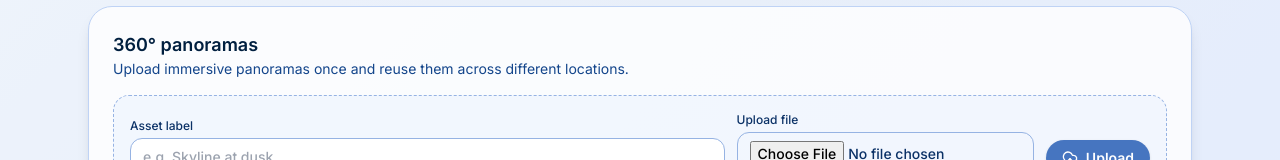
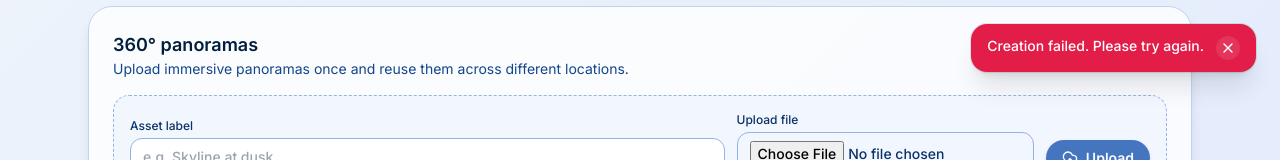
Before and after one commit to ESSADIKINE/mapP, a Next.js app in the folder map-platform-frontend/: page /settings in a window 1280 px wide. Both pictures are taken after typing "Sample", "Sample" into the empty fields and a click on the button "Add type". Shown: the part 592-752 px from the top of the page. Built offline with nearby package versions, Linux system fonts and the light colour scheme; no server answers.

Commit message:
Replace alerts with toast notifications

```diff
--- a/map-platform-frontend/app/layout.tsx
+++ b/map-platform-frontend/app/layout.tsx
@@ -1,7 +1,7 @@
 import type { Metadata } from 'next'
 import { Inter } from 'next/font/google'
 import './globals.css'
-import 'maplibre-gl/dist/maplibre-gl.css'
+import { ToastProvider } from '@/components/providers/ToastProvider'
 
 const inter = Inter({ subsets: ['latin'] })
 
@@ -17,7 +17,10 @@ export default function RootLayout({
 }) {
   return (
     <html lang="en">
-      <body className={inter.className}>{children}</body>
+      <body className={inter.className}>
+        <ToastProvider />
+        {children}
+      </body>
     </html>
   )
 }
--- a/map-platform-frontend/app/page.tsx
+++ b/map-platform-frontend/app/page.tsx
@@ -12,6 +12,7 @@ import { useStudio } from '@/lib/studioStore'
 import { saveProject } from '@/lib/api'
 import type { ExportOptions } from '@/types'
 import { useAssetLibrary } from '@/lib/assetLibraryStore'
+import { toast } from '@/lib/toast'
 
 const DEFAULT_EXPORT: ExportOptions = {
   includeSecondaries: true,
@@ -47,7 +48,7 @@ export default function StudioPage() {
       const hasPano = Boolean(place.virtualtour)
       const hasTour = Boolean(place.tourUrl)
       if (hasPano === hasTour) {
-        alert(`Place "${place.name}" must include either a 360° image or a tour URL.`)
+        toast.warning(`Place "${place.name}" must include either a 360° image or a tour URL.`)
         return false
       }
     }
@@ -62,7 +63,7 @@ export default function StudioPage() {
       return saved
     } catch (error) {
       console.error(error)
-      alert('Unable to save the project. Please try again.')
+      toast.error('Unable to save the project. Please try again.')
       throw error
     } finally {
       setSaving(false)
@@ -108,7 +109,7 @@ export default function StudioPage() {
       setExportOpen(false)
     } catch (error) {
       console.error(error)
-      alert('Unable to export the project. Please verify the backend service.')
+      toast.error('Unable to export the project. Please verify the backend service.')
     } finally {
       setExporting(false)
     }
--- a/map-platform-frontend/components/library/AssetSelectorField.tsx
+++ b/map-platform-frontend/components/library/AssetSelectorField.tsx
@@ -6,6 +6,7 @@ import { ImageIcon, Loader2, PlusCircle, XCircle } from 'lucide-react'
 import { uploadImage } from '@/lib/api'
 import { useAssetLibrary } from '@/lib/assetLibraryStore'
 import type { AssetKind, LibraryAsset } from '@/types'
+import { toast } from '@/lib/toast'
 
 interface AssetSelectorFieldProps {
   label: string
@@ -62,12 +63,12 @@ export function AssetSelectorField({ label, description, type, value, backend, o
 
   const handleUpload = useCallback(async () => {
     if (!selectedFile) {
-      alert('Select an image to upload.')
+      toast.warning('Select an image to upload.')
       return
     }
     const trimmedLabel = newLabel.trim()
     if (!trimmedLabel) {
-      alert('Provide a label for this asset before uploading.')
+      toast.info('Provide a label for this asset before uploading.')
       return
     }
     setUploading(true)
@@ -81,9 +82,10 @@ export function AssetSelectorField({ label, description, type, value, backend, o
       })
       onChange(asset)
       resetUploader()
+      toast.success('Asset uploaded to your library.')
     } catch (error) {
       console.error('Asset upload failed', error)
-      alert('Unable to upload the asset. Please try again.')
+      toast.error('Unable to upload the asset. Please try again.')
     } finally {
       setUploading(false)
     }
--- a/map-platform-frontend/components/project/SecondaryPlaceCard.tsx
+++ b/map-platform-frontend/components/project/SecondaryPlaceCard.tsx
@@ -9,6 +9,7 @@ import type { LibraryAsset, Place } from '@/types'
 import { AssetSelectorField } from '@/components/library/AssetSelectorField'
 import { PlaceTypeSelectField } from '@/components/library/PlaceTypeSelectField'
 import { MediaPreview } from './MediaPreview'
+import { toast } from '@/lib/toast'
 
 interface SecondaryPlaceCardProps {
   place: Place
@@ -75,7 +76,7 @@ export function SecondaryPlaceCard({ place }: SecondaryPlaceCardProps) {
       })
     } catch (error) {
       console.error('Routing failed', error)
-      alert('Unable to compute route. Please try again later.')
+      toast.error('Unable to compute route. Please try again later.')
     } finally {
       setIsRouting(false)
     }
--- /dev/null
+++ b/map-platform-frontend/components/providers/ToastProvider.tsx
@@ -0,0 +1,119 @@
+'use client'
+
+import { createPortal } from 'react-dom'
+import { useCallback, useEffect, useMemo, useRef, useState } from 'react'
+import { X } from 'lucide-react'
+import { toast, toastEmitter, TOAST_ADD_EVENT, TOAST_DISMISS_EVENT, type ToastDetail, type ToastVariant } from '@/lib/toast'
+
+const VARIANT_STYLES: Record<ToastVariant, string> = {
+  info: 'bg-sky-600 text-white',
+  success: 'bg-emerald-600 text-white',
+  warning: 'bg-amber-400 text-navy-900',
+  error: 'bg-rose-600 text-white',
+}
+
+const CLOSE_BUTTON_STYLES: Record<ToastVariant, string> = {
+  info: 'text-white hover:bg-white/20',
+  success: 'text-white hover:bg-white/20',
+  warning: 'text-navy-900 hover:bg-black/10',
+  error: 'text-white hover:bg-white/20',
+}
+
+const CLOSE_BUTTON_BACKGROUND: Record<ToastVariant, string> = {
+  info: 'bg-white/10',
+  success: 'bg-white/10',
+  warning: 'bg-black/5',
+  error: 'bg-white/10',
+}
+
+export function ToastProvider() {
+  const [mounted, setMounted] = useState(false)
+  const [toasts, setToasts] = useState<ToastDetail[]>([])
+  const timeouts = useRef<Map<number, number>>(new Map())
+
+  useEffect(() => {
+    setMounted(true)
+  }, [])
+
+  const clearTimeoutFor = useCallback((id: number) => {
+    const timeoutId = timeouts.current.get(id)
+    if (timeoutId) {
+      window.clearTimeout(timeoutId)
+      timeouts.current.delete(id)
+    }
+  }, [])
+
+  useEffect(() => {
+    const handleAdd = (event: Event) => {
+      const detail = (event as CustomEvent<ToastDetail>).detail
+      setToasts((prev) => {
+        const next = [...prev, detail]
+        if (next.length > 4) {
+          const [removed, ...rest] = next
+          clearTimeoutFor(removed.id)
+          return rest
+        }
+        return next
+      })
+      const timeoutId = window.setTimeout(() => {
+        toast.dismiss(detail.id)
+      }, detail.duration)
+      timeouts.current.set(detail.id, timeoutId)
+    }
+
+    const handleDismiss = (event: Event) => {
+      const id = (event as CustomEvent<number | undefined>).detail
+      setToasts((prev) => {
+        if (typeof id === 'number') {
+          return prev.filter((item) => item.id !== id)
+        }
+        return []
+      })
+      if (typeof id === 'number') {
+        clearTimeoutFor(id)
+      } else {
+        timeouts.current.forEach((timeoutId) => window.clearTimeout(timeoutId))
+        timeouts.current.clear()
+      }
+    }
+
+    toastEmitter.addEventListener(TOAST_ADD_EVENT, handleAdd as EventListener)
+    toastEmitter.addEventListener(TOAST_DISMISS_EVENT, handleDismiss as EventListener)
+
+    return () => {
+      toastEmitter.removeEventListener(TOAST_ADD_EVENT, handleAdd as EventListener)
+      toastEmitter.removeEventListener(TOAST_DISMISS_EVENT, handleDismiss as EventListener)
+      timeouts.current.forEach((timeoutId) => window.clearTimeout(timeoutId))
+      timeouts.current.clear()
+    }
+  }, [clearTimeoutFor])
+
+  const portalContent = useMemo(() => {
+    if (!mounted) return null
+
+    return createPortal(
+      <div className="pointer-events-none fixed inset-x-0 top-0 z-50 flex flex-col items-end gap-3 p-4 sm:items-end sm:p-6">
+        {toasts.map((item) => (
+          <div
+            key={item.id}
+            className={`pointer-events-auto flex min-w-[260px] max-w-sm items-start gap-3 rounded-2xl px-4 py-3 shadow-xl ring-1 ring-black/10 ${VARIANT_STYLES[item.variant]} transition`}
+            role={item.variant === 'error' || item.variant === 'warning' ? 'alert' : 'status'}
+            aria-live={item.variant === 'error' || item.variant === 'warning' ? 'assertive' : 'polite'}
+          >
+            <div className="flex-1 text-sm font-medium leading-snug">{item.message}</div>
+            <button
+              type="button"
+              onClick={() => toast.dismiss(item.id)}
+              className={`rounded-full p-1 transition ${CLOSE_BUTTON_BACKGROUND[item.variant]} ${CLOSE_BUTTON_STYLES[item.variant]}`}
+            >
+              <X className="h-4 w-4" />
+            </button>
+          </div>
+        ))}
+      </div>,
+      document.body,
+    )
+  }, [mounted, toasts])
+
+  return portalContent
+}
--- /dev/null
+++ b/map-platform-frontend/lib/toast.ts
@@ -0,0 +1,57 @@
+'use client'
+
+type ToastVariant = 'info' | 'success' | 'warning' | 'error'
+
+export interface ToastDetail {
+  id: number
+  message: string
+  variant: ToastVariant
+  duration: number
+}
+
+export interface ToastOptions {
+  duration?: number
+}
+
+const TOAST_ADD_EVENT = 'toast:add'
+const TOAST_DISMISS_EVENT = 'toast:dismiss'
+
+const toastEmitter = new EventTarget()
+
+let toastId = 0
+const DEFAULT_DURATION = 4000
+
+function dispatchToast(variant: ToastVariant, message: string, options?: ToastOptions) {
+  toastId += 1
+  const detail: ToastDetail = {
+    id: toastId,
+    message,
+    variant,
+    duration: options?.duration ?? DEFAULT_DURATION,
+  }
+
+  toastEmitter.dispatchEvent(new CustomEvent<ToastDetail>(TOAST_ADD_EVENT, { detail }))
+  return detail.id
+}
+
+export const toast = {
+  info(message: string, options?: ToastOptions) {
+    return dispatchToast('info', message, options)
+  },
+  success(message: string, options?: ToastOptions) {
+    return dispatchToast('success', message, options)
+  },
+  warning(message: string, options?: ToastOptions) {
+    return dispatchToast('warning', message, options)
+  },
+  error(message: string, options?: ToastOptions) {
+    return dispatchToast('error', message, options)
+  },
+  dismiss(id?: number) {
+    toastEmitter.dispatchEvent(new CustomEvent<number | undefined>(TOAST_DISMISS_EVENT, { detail: id }))
+  },
+}
+
+export { toastEmitter, TOAST_ADD_EVENT, TOAST_DISMISS_EVENT }
+
+export type { ToastVariant }
```
Also changed, not shown: map-platform-frontend/app/settings/page.tsx (+18 -10 lines).
